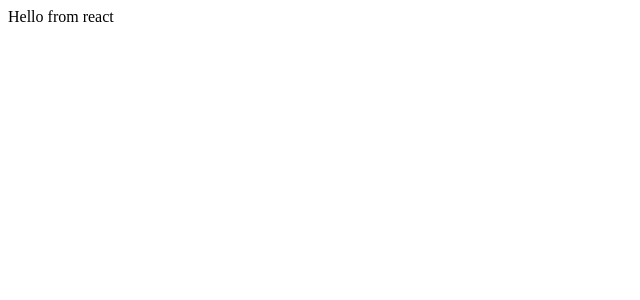
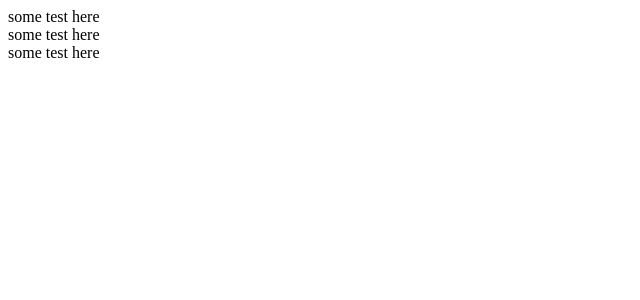
Before and after one commit to kvasdopil/react-lect1, a React app: page / in a window 1280 px wide. Shown: the top 300 px of the page, without its empty margins (0-640 px from the left). Built offline with nearby package versions, Linux system fonts and the light colour scheme; the HTML template or start-up script is replaced by a standard one.

Commit message:
multiple components
Signed-off-by: Alexey Guskov <lexag@mail.ru>

```diff
--- a/src/App.js
+++ b/src/App.js
@@ -1,7 +1,12 @@
 import React from 'react';
+import Test from './components/Test'
 
 export default class App extends React.Component {
   render() {
-    return <div>Hello from react</div>
+    return <div>
+      <Test />
+      <Test />
+      <Test />
+    </div>
   }
 }
--- /dev/null
+++ b/src/components/Test.js
@@ -0,0 +1,6 @@
+import React from 'react';
+export default class Test extends React.Component {
+  render() {
+    return <div>some test here</div>
+  }
+}
```
